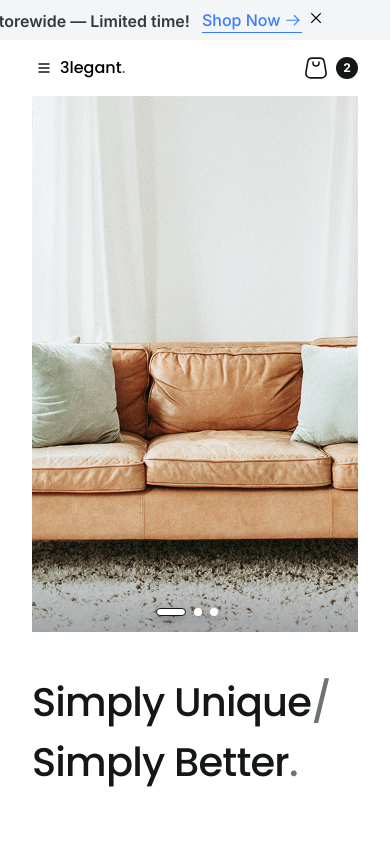
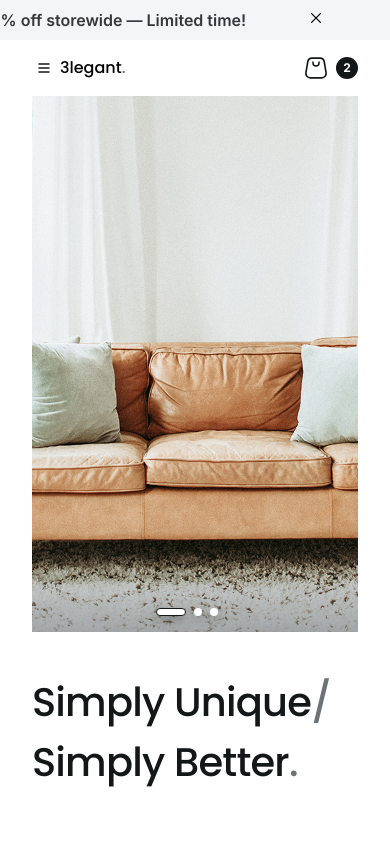
Before and after one commit to Hamiiiidreza/Home-Style, a React (Vite) app: page / in a window 390 px wide. Shown: the top 844 px of the page. Built offline with nearby package versions, Linux system fonts and the light colour scheme.

Commit message:
Hide arrow link component on mobile screens

```diff
--- a/src/components/ui/arrow-link.jsx
+++ b/src/components/ui/arrow-link.jsx
@@ -5,7 +5,7 @@ import { GoArrowRight } from "react-icons/go";
 function ArrowLink({ title, textColor, borderColor, to }) {
     return (
         <button
-            className={`inline-flex items-center gap-0.5 hover:drop-shadow-custom transition-all border-b ${borderColor}`}
+            className={`hidden sm:inline-flex items-center gap-0.5 hover:drop-shadow-custom transition-all border-b ${borderColor}`}
             aria-label="Shop now for 30% off"
         >
             <div className={`inline-flex items-center ${textColor} gap-1`}>
```
